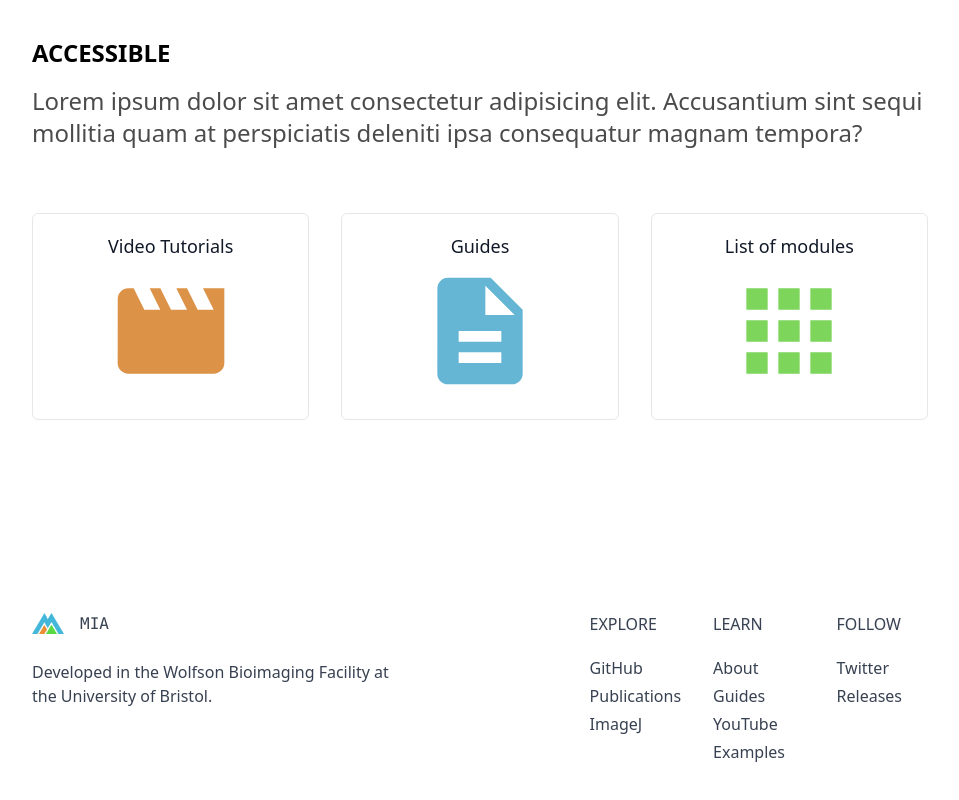
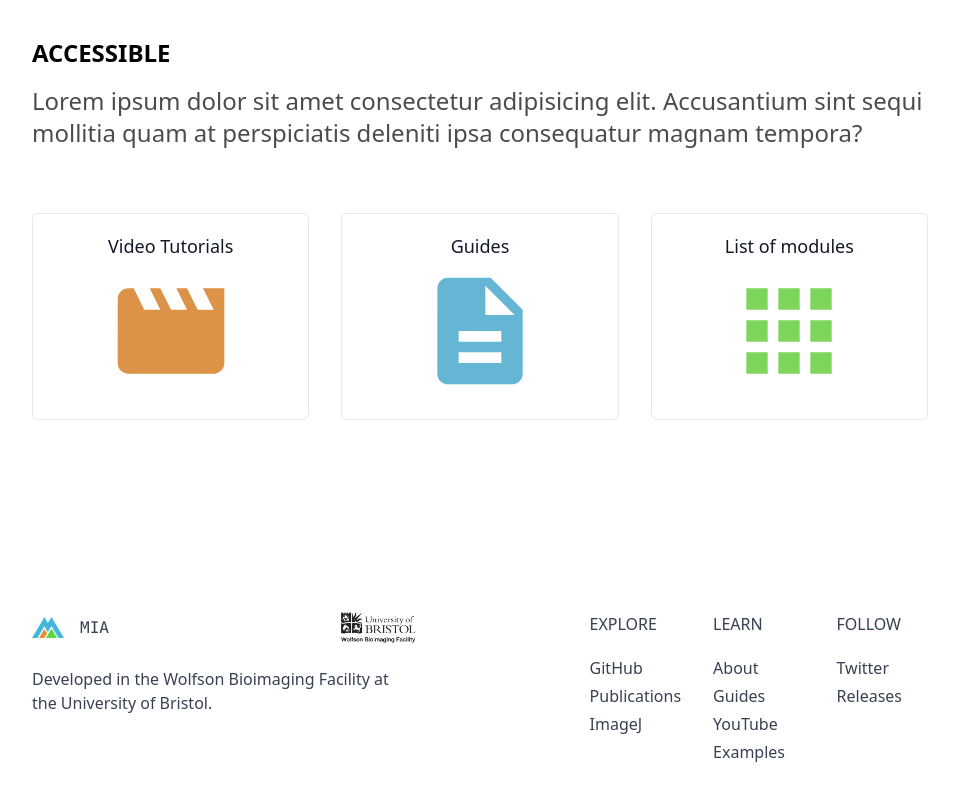
Before and after one commit to mianalysis/mianalysis.github.io, a Next.js app: page / in a window 1280 px wide. Shown: the part 4135-4935 px from the top of the page, without its empty margins (160-1119 px from the left). Built offline with nearby package versions, Linux system fonts and the light colour scheme.

Commit message:
Added wbif logo to footer

```diff
--- a/src/components/layout/Footer.tsx
+++ b/src/components/layout/Footer.tsx
@@ -1,11 +1,19 @@
 import Link from 'next/link';
+import wbif from '@/../public/images/logos/wbif.jpg';
 import Logo from './Logo';
+import Image from 'next/image';
 
 export default function Footer() {
   return (
     <footer className="mx-auto flex w-full max-w-4xl items-start justify-between gap-16 py-32 text-gray-700">
       <div className="space-y-6">
-        <Logo />
+        <div className="flex justify-between">
+          <Logo />
+
+          <a href="https://www.bristol.ac.uk/wolfson-bioimaging/">
+            <Image src={wbif} alt="Wolfson Bioimaging Facility" height={32} />
+          </a>
+        </div>
 
         <p className="max-w-sm font-thin">
           Developed in the{' '}
```
Also changed, not shown: public/images/logos/wbif.jpg (added).
